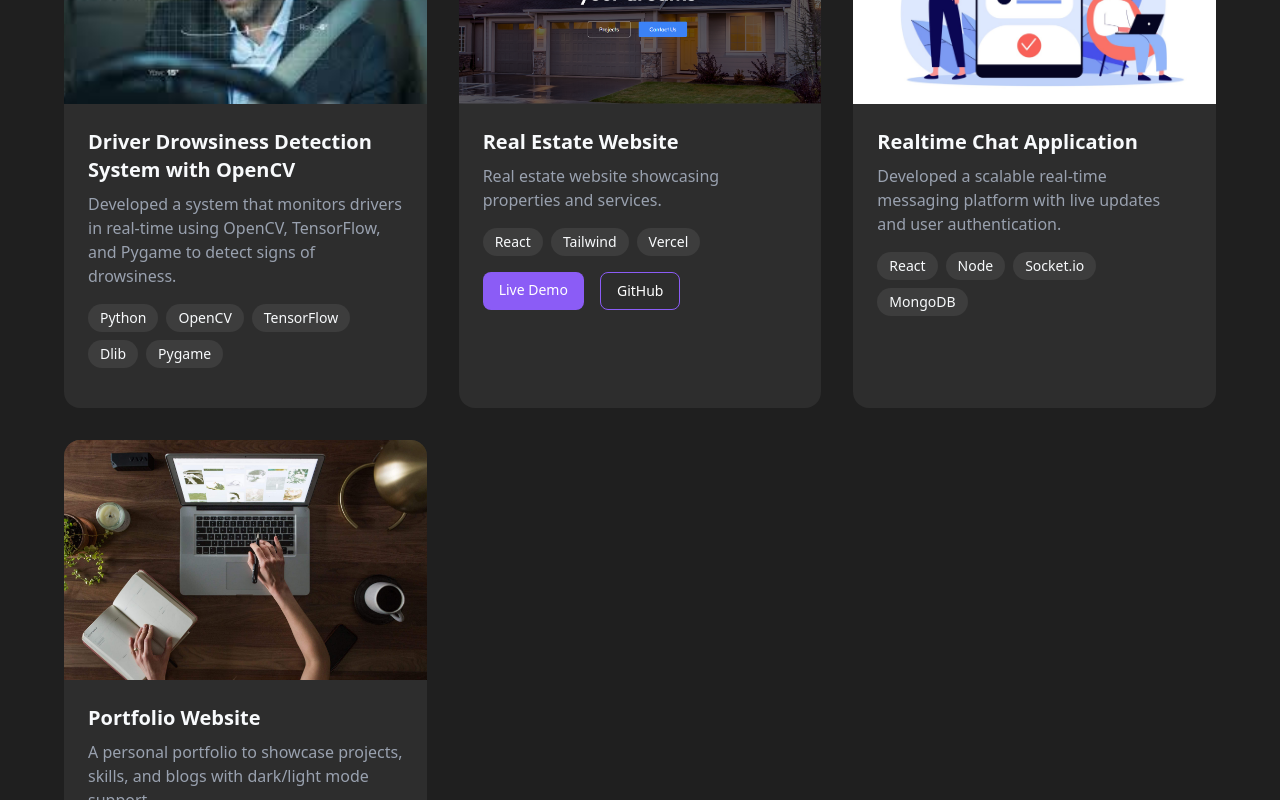
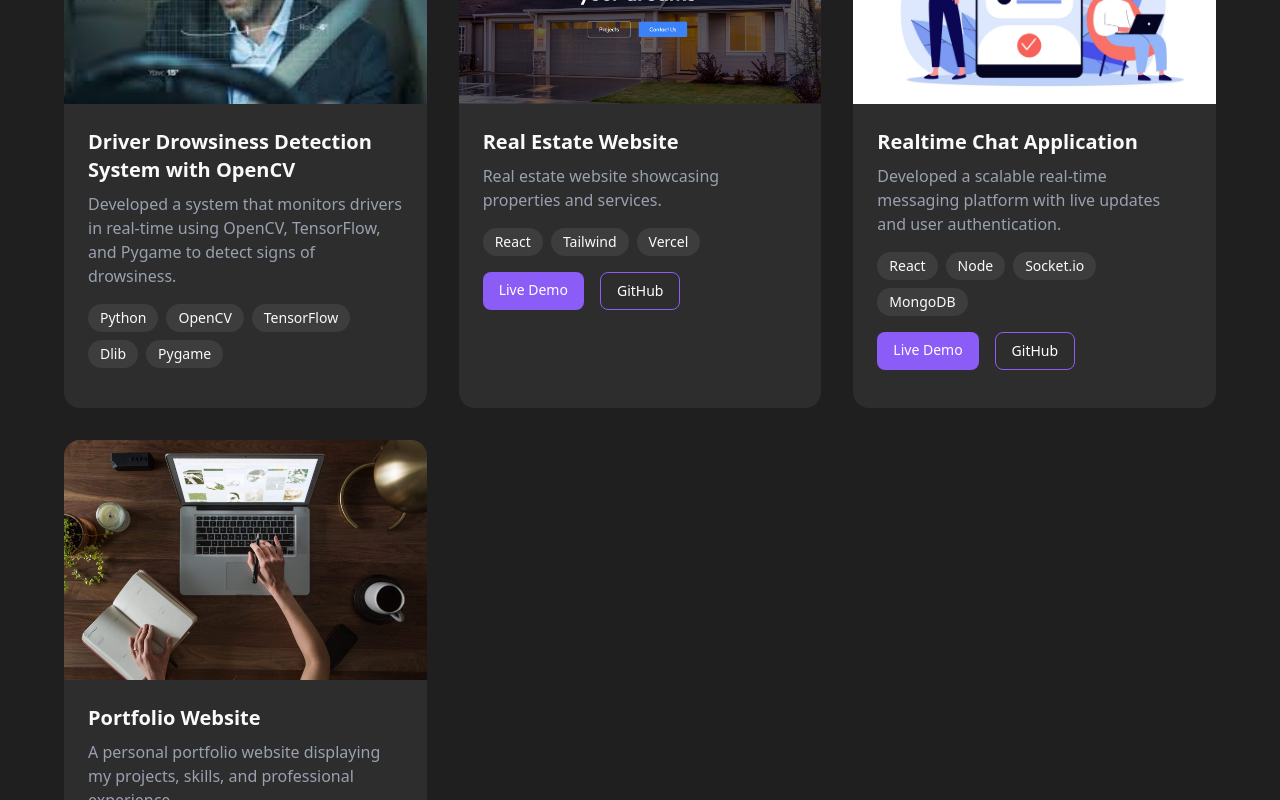
Before and after one commit to mohit-kumar29/portfolio, a React (Vite) app: page / in a window 1280 px wide. Shown: the part 2000-2800 px from the top of the page. Built offline with nearby package versions, Linux system fonts and the light colour scheme.

Commit message:
Update portfolio content

```diff
--- a/src/Components/Me.jsx
+++ b/src/Components/Me.jsx
@@ -16,7 +16,7 @@ const Me = () => {
                 {/* left side  */}
                 <div className='md:w-1/2 mb-10 md:mb-0'>
                     <h1 className='text-4xx md:text-6xl font-bold mb-4'>
-                        Hello, I'm <span className='text-purple'>Mohit Kumar</span> <br />
+                        Hey, I'm <span className='text-purple'>Mohit Kumar</span> <br />
                     </h1>
                     <h2 className='text-2xl md:text-4xl font-semibold mb-6 typewriter'>a Technologist</h2>
                     <p className='text-lg text-grey-300 mb-8'>Bringing ideas to life through elegant design and robust engineering.</p>
--- a/src/assets/assets.js
+++ b/src/assets/assets.js
@@ -90,15 +90,6 @@ export const projects = [
     code: "#",
   },
 
-  // {
-  //   title: "Fitness Tracker",
-  //   description: "A mobile app for tracking workouts, nutrition, and health metrics.",
-  //   image: projectImg3,
-  //   tech: ["React Native", "GraphQL", "MySQL", "Chart.js"],
-  //   icons: [FaReact, FaDatabase],
-  //   demo: "#",
-  //   code: "#",
-  // },
 
   {
     title: "Real Estate Website",
@@ -117,27 +108,18 @@ export const projects = [
     image: projectImg1,
     tech: [" React", "Node", "Socket.io", "MongoDB"],
     icons: [FaReact, FaNodeJs, FaDatabase , FaStripe],
-    demo: "#",
-    code: "#",
+    liveLink: "https://chat-app-beta-rouge-82.vercel.app/",
+    githubLink: "https://github.com/mohit-kumar29/chat-app",
   },
   {
     title: "Portfolio Website",
-    description: "A personal portfolio to showcase projects, skills, and blogs with dark/light mode support.",
+    description: "A personal portfolio website displaying my projects, skills, and professional experience.",
     image: projectImg4,
     tech: ["Next.js", "Tailwind CSS", "Framer Motion", "Markdown"],
     icons: [FaReact, FaCloud],
     demo: "#",
     code: "#",
   },
-  // {
-  //   title: "AI Image Generator",
-  //   description: "Generate images using AI prompts powered by OpenAI's DALL·E model and Cloudinary.",
-  //   image: projectImg6,
-  //   tech: ["React", "OpenAI API", "Cloudinary", "Tailwind CSS"],
-  //   icons: [FaRobot, FaReact, FaCloud],
-  //   demo: "#",
-  //   code: "#",
-  // }
 ];
 
 
```
